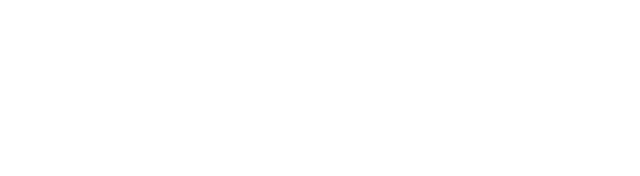
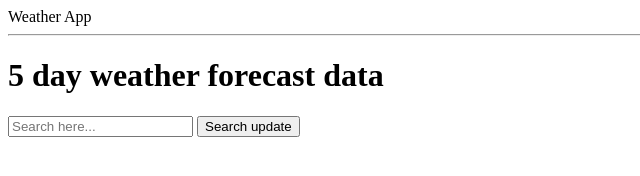
Before and after one commit to Sourav-13/MIS455_Final_pt2, a plain HTML site: page index.html in a window 1280 px wide. Shown: the whole page, without its empty margins (0-640 px from the left). Drawn offline with Linux system fonts and the light colour scheme.

Commit message:
skeleton done

```diff
--- a/index.html
+++ b/index.html
@@ -1,10 +1,31 @@
+<!DOCTYPE html>
 <html lang="en">
+
 <head>
     <meta charset="UTF-8">
     <meta name="viewport" content="width=device-width, initial-scale=1.0">
-    <title>Document</title>
+
+    <title>Weather App</title>
+    <link rel="stylesheet" href="style.css">
+
 </head>
+
 <body>
+    <header>
+        <nav class="nav-bar">
+            <label>Weather App</label>
+        </nav>
+        <hr>
+        <div class="container">
+            <h1> 5 day weather forecast data</h1>
+            <div class="search-bar">
+                <input type="text" id="countryInput" placeholder="Search here...">
+                <button onclick="weatherApi()">Search update</button>
+            </div>
+            <div id="weatherInfo"></div>
+        </div>
+</body>
+<script src="main.js"></script>
+</body>
 
-</body>
 </html>
```
Also changed, not shown: main.js (added), style.css (added).
